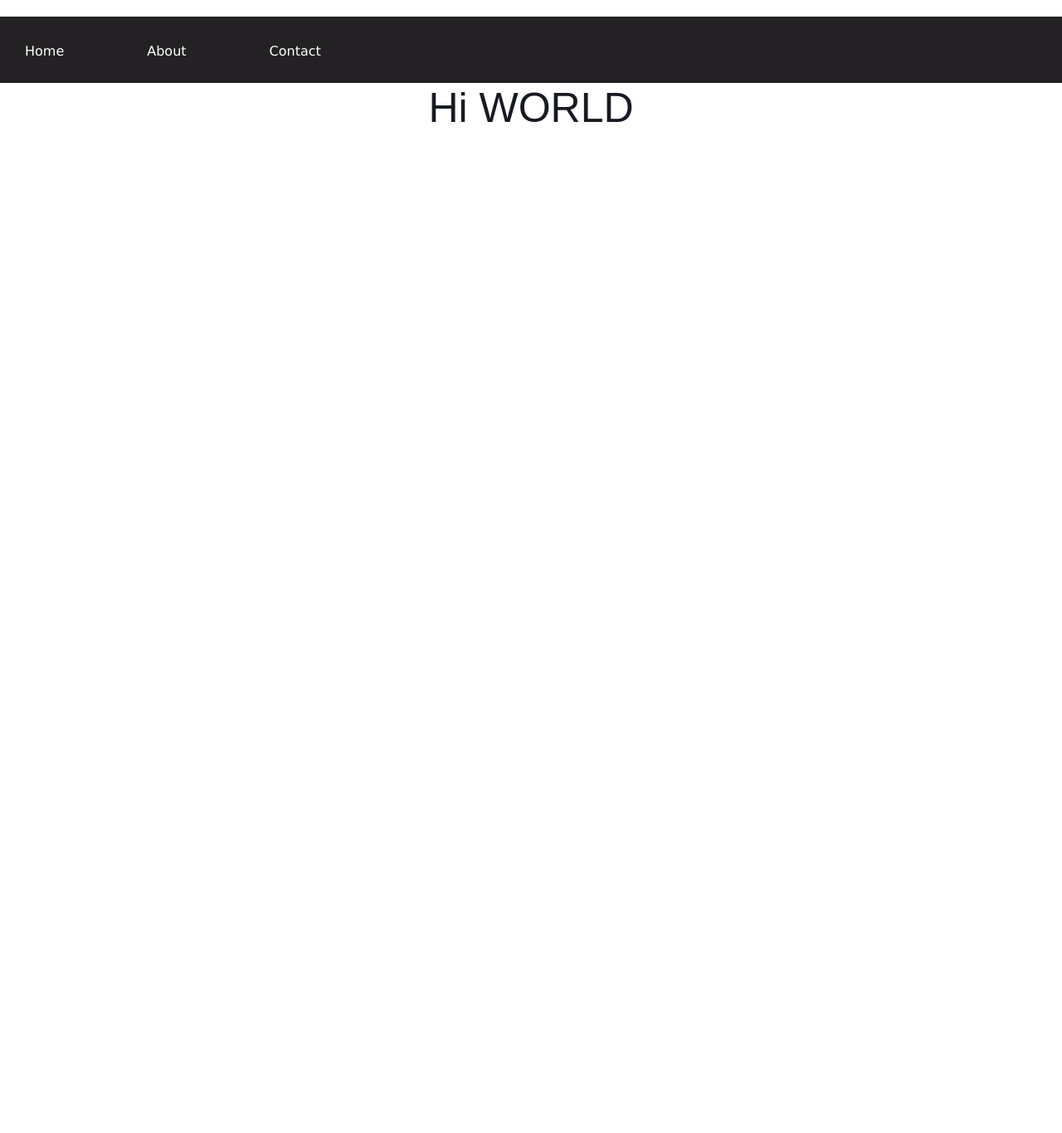
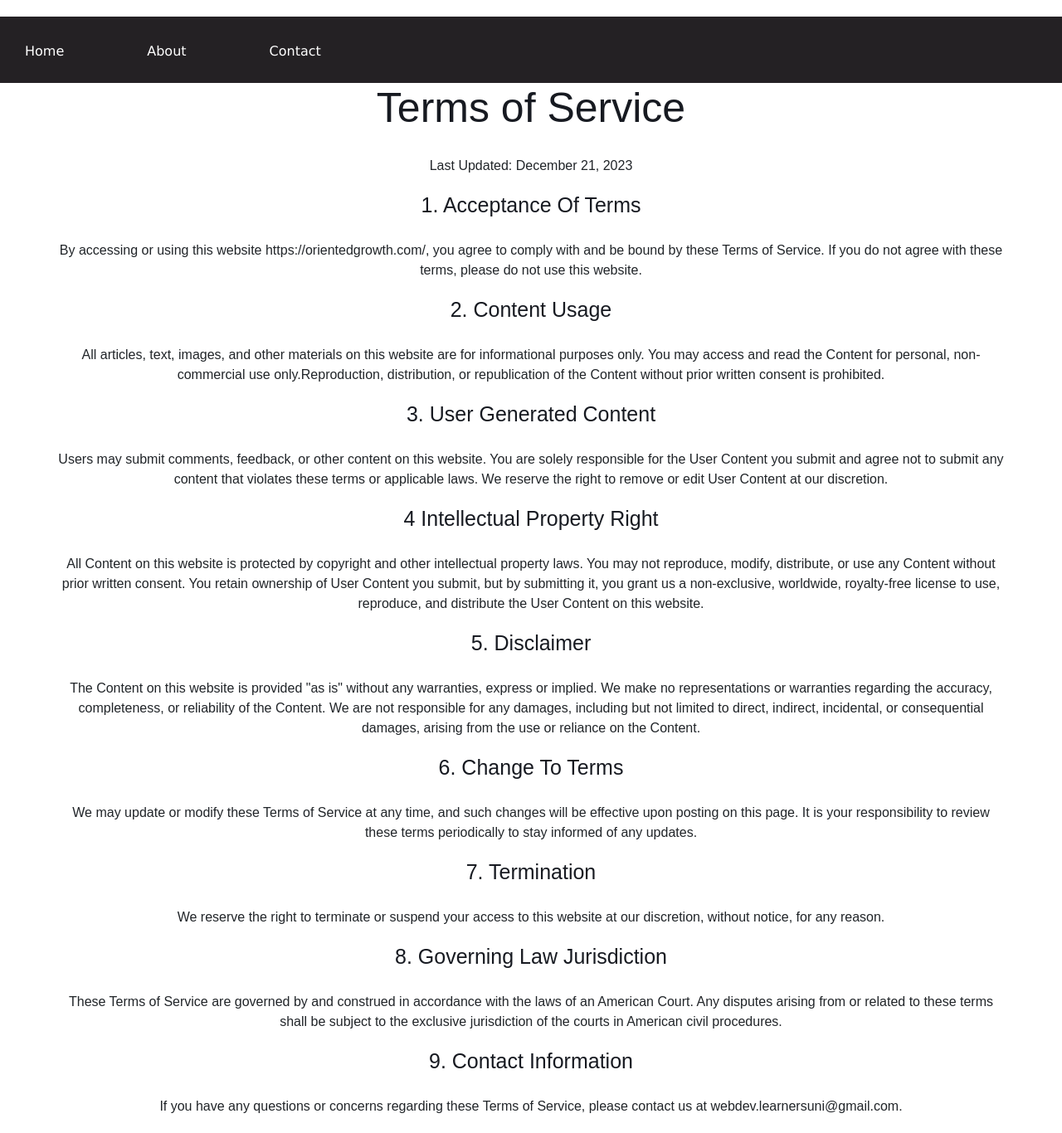
Before and after one commit to CarlPericles18/OrientedGrowth, a React (Vite) app in the folder OrientedGrowthWeb/: page /Terms in a window 1280 px wide. Shown: the whole page at 83% size. Before the commit the page ends 800 px from the top, so only its background shows below. Built offline with nearby package versions, Linux system fonts and the light colour scheme.

Commit message:
Updated Policy

```diff
--- /dev/null
+++ b/OrientedGrowthWeb/public/Terms-Data.jsx
@@ -0,0 +1,35 @@
+export default {
+    "Terms":[
+        {
+            id:1,
+            header:'Terms of Service',
+            date:'Last Updated: December 21, 2023',
+            acceptanceOfTerms:'By accessing or using this website https://orientedgrowth.com/, you agree to comply with and be bound by these Terms of Service. If you do not agree with these terms, please do not use this website.',
+            contentUsage:'All articles, text, images, and other materials on this website are for informational purposes only. You may access and read the Content for personal, non-commercial use only.Reproduction, distribution, or republication of the Content without prior written consent is prohibited.',
+            userGeneratedContent:'Users may submit comments, feedback, or other content on this website. You are solely responsible for the User Content you submit and agree not to submit any content that violates these terms or applicable laws. We reserve the right to remove or edit User Content at our discretion.',
+            intellectualPropertyRight:'All Content on this website is protected by copyright and other intellectual property laws. You may not reproduce, modify, distribute, or use any Content without prior written consent. You retain ownership of User Content you submit, but by submitting it, you grant us a non-exclusive, worldwide, royalty-free license to use, reproduce, and distribute the User Content on this website.',
+            disclaimer:'The Content on this website is provided "as is" without any warranties, express or implied. We make no representations or warranties regarding the accuracy, completeness, or reliability of the Content. We are not responsible for any damages, including but not limited to direct, indirect, incidental, or consequential damages, arising from the use or reliance on the Content.',
+            changesToTerms:'We may update or modify these Terms of Service at any time, and such changes will be effective upon posting on this page. It is your responsibility to review these terms periodically to stay informed of any updates.',
+            termination:'We reserve the right to terminate or suspend your access to this website at our discretion, without notice, for any reason.',
+            governingLawJurisdiction:'These Terms of Service are governed by and construed in accordance with the laws of an American Court. Any disputes arising from or related to these terms shall be subject to the exclusive jurisdiction of the courts in American civil procedures.',
+            contactInformation:'If you have any questions or concerns regarding these Terms of Service, please contact us at webdev.learnersuni@gmail.com.'
+        }
+
+    ],
+    "policyData":[
+        {
+            id:2,
+            header:'Policy Page',
+            policyDate:'Last Updated: December 21, 2023',
+            policyPage:`Welcome to OrientedGrowth Policy Page. Here, we provide important information about our website's policies and guidelines.`,
+            privacyPolicy:"",
+            privacyDate:"",
+            termsOfService:"Terms of Service",
+            termsDate:"Last Update: December 21, 2023",
+            copyRight:"Copyright",
+            copyRightDate:"Last Update: December 21, 2023"
+
+
+        }
+    ]
+}
--- a/OrientedGrowthWeb/public/css/main-page.css
+++ b/OrientedGrowthWeb/public/css/main-page.css
@@ -402,6 +402,10 @@ header nav a{
 .HeaderNavTwoDark{
   display: none;
 }
+.Terms h2{
+  color: white;
+  font-size:20px;
+}
 
 /* ------------------------------------- MEDIA ------------------------------------- */
 
--- a/OrientedGrowthWeb/src/component/Policy.jsx
+++ b/OrientedGrowthWeb/src/component/Policy.jsx
@@ -1,10 +1,29 @@
 import React from "react"
+import { NavLink} from "react-router-dom"
+import ArticlesData from "../../public/Terms-Data"
 
 
 export default function Policy() {
+    const[Policy, setPolicy] = React.useState(ArticlesData.policyData)
+    const policyMap = Policy.map(item=>{
+        return(
+            <div key={item.id}>
+                <h1>{item.header}</h1>
+                <p>{item.policyDate}</p>
+                <p>{item.policyPage}</p>
+                <h1>{item.termsOfService}</h1>
+                <p>{item.termsDate}</p>
+                <p>Our Terms of Service (TOS) outline the rules and guidelines for using our website. By accessing and using OrientedGrowth, you agree to comply with these terms. Please read our Terms of Service{<a href="http://orientedgrowth.com/Terms"> Terms of Service</a>} to understand your responsibilities as a user.</p>
+                <h1>Contact Us</h1>
+                <p>Contact Us If you have any questions, concerns, or feedback about our policies or our website, please feel free to contact us at {<a href="mailto:webdev.learnersuni@gmail.com?body=My custom mail body">webdev.learnersuni@gmail.com</a>}. We appreciate your engagement and value your privacy and security.</p>
+            </div>
+        )
+
+    })
+
     return(
         <div>
-            <h1>Hi WORLD</h1>
+            {policyMap}
         </div>
     )
 }
--- a/OrientedGrowthWeb/src/component/Sub-Component/Footer.jsx
+++ b/OrientedGrowthWeb/src/component/Sub-Component/Footer.jsx
@@ -1,14 +1,15 @@
 import React from "react";
+import { NavLink} from "react-router-dom";
 
 export default function Footer(){
     return(
         <div className="footerDiv">
             <img className="footerImg" src="../images/Footer-Logo.png" alt="FooterLogo"/>
             <div className="Terms">
-                <h4>Policy</h4>
-                <h4>Terms & Condition</h4>
+                <NavLink style={{ textDecoration: 'none' }} to='Policy'><h2>Policy</h2></NavLink>
+                <NavLink style={{ textDecoration: 'none'}} to='Terms'><h2>Terms of Service</h2></NavLink>
             </div>
-            <p>© 2022 OrientedGrowth. All rights are reserved.</p>
+            <p>© 2023 OrientedGrowth. All rights are reserved.</p>
         </div>
         )
 }
--- a/OrientedGrowthWeb/src/component/Terms.jsx
+++ b/OrientedGrowthWeb/src/component/Terms.jsx
@@ -1,9 +1,40 @@
 import React from "react"
+import { NavLink } from "react-router-dom";
+import TermsData from "../../public/Terms-Data.jsx";
+
 
 export default function Terms() {
+    const [termData, setTData] = React.useState(TermsData.Terms)
+    const termsMapped = termData.map(item=>{
+        return(
+            <div key={item.id}>
+                <h1>{item.header}</h1>
+                <p>{item.date}</p>
+                <h2>1. Acceptance Of Terms</h2>
+                <p>{item.acceptanceOfTerms}</p>
+                <h2>2. Content Usage</h2>
+                <p>{item.contentUsage}</p>
+                <h2>3. User Generated Content</h2>
+                <p>{item.userGeneratedContent}</p>
+                <h2>4 Intellectual Property Right</h2>
+                <p>{item.intellectualPropertyRight}</p>
+                <h2>5. Disclaimer</h2>
+                <p>{item.disclaimer}</p>
+                <h2>6. Change To Terms</h2>
+                <p>{item.changesToTerms}</p>
+                <h2>7. Termination</h2>
+                <p>{item.termination}</p>
+                <h2>8. Governing Law Jurisdiction</h2>
+                <p>{item.governingLawJurisdiction}</p>
+                <h2>9. Contact Information</h2>
+                <p>{item.contactInformation}</p>
+
+            </div>
+        )
+    })
     return(
         <div>
-            <h1>Hi WORLD</h1>
+            {termsMapped}
         </div>
     )
 }
```
Also changed, not shown: OrientedGrowthWeb/src/App.jsx (+4 -6 lines).
